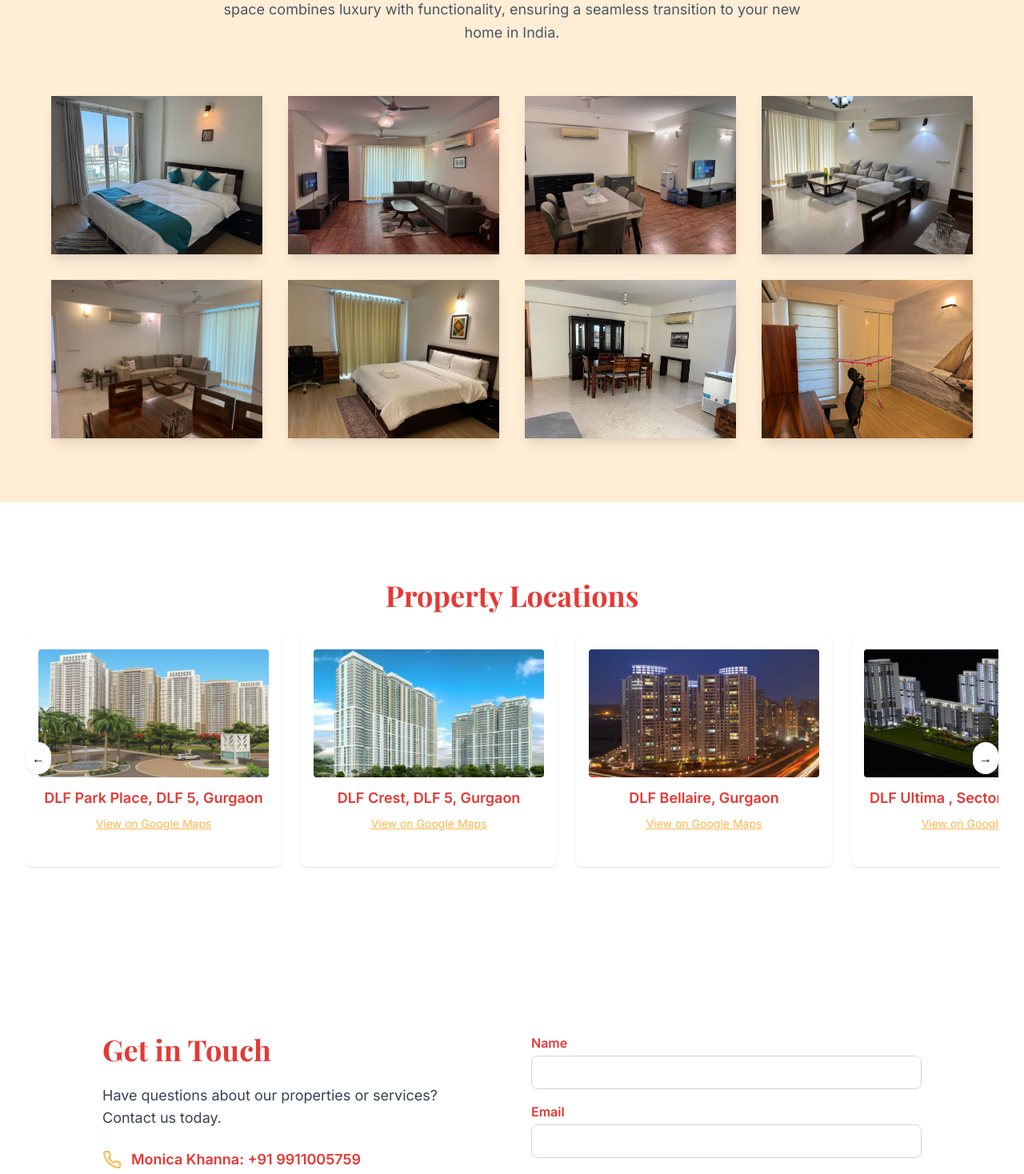
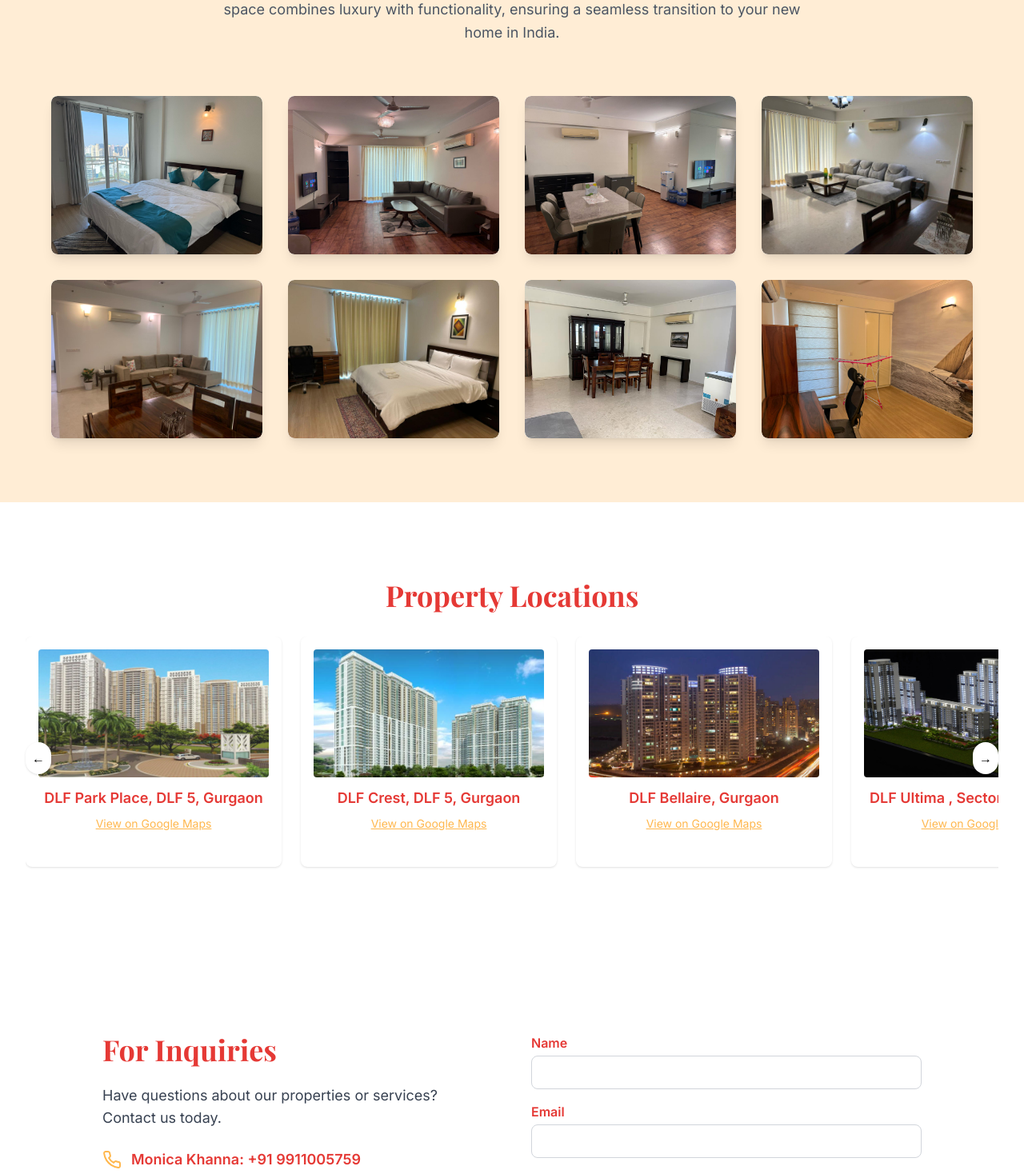
Before and after one commit to mihirnarula/expat-homes-website, a React (Vite) app: page / in a window 1280 px wide. Shown: the part 2200-3668 px from the top of the page at 80% size. Built offline with nearby package versions, Linux system fonts and the light colour scheme.

Commit message:
uniform design + inquiries

```diff
--- a/src/components/Contact.tsx
+++ b/src/components/Contact.tsx
@@ -38,7 +38,7 @@ export default function Contact() {
       <div className="flex flex-col md:flex-row gap-12 max-w-5xl mx-auto items-start">
         {/* Contact Info */}
         <div className="flex-1 mb-8 md:mb-0">
-          <h2 className="text-4xl font-display font-bold text-primary mb-6 text-left">Get in Touch</h2>
+          <h2 className="text-4xl font-display font-bold text-primary mb-6 text-left">For Inquiries</h2>
           <p className="mb-6 text-lg text-gray-700 text-left">Have questions about our properties or services?<br />Contact us today.</p>
           <div className="space-y-5">
             <div className="flex items-center space-x-3">
--- a/src/components/Furnishings.tsx
+++ b/src/components/Furnishings.tsx
@@ -88,10 +88,10 @@ const Furnishings: React.FC = () => {
           {furnishings.map((item) => (
             <div
               key={item.id}
-              className="group relative overflow-hidden bg-white shadow-lg hover:shadow-2xl transition-all duration-500 transform hover:-translate-y-2"
+              className="group relative overflow-hidden rounded-lg bg-white shadow-lg hover:shadow-2xl transition-all duration-500 transform hover:-translate-y-2"
             >
               {/* Image Container */}
-              <div className="relative aspect-[4/3] overflow-hidden">
+              <div className="relative aspect-[4/3] rounded-lg overflow-hidden">
                 <img
                   src={item.imageUrl}
                   alt={item.alt}
```
